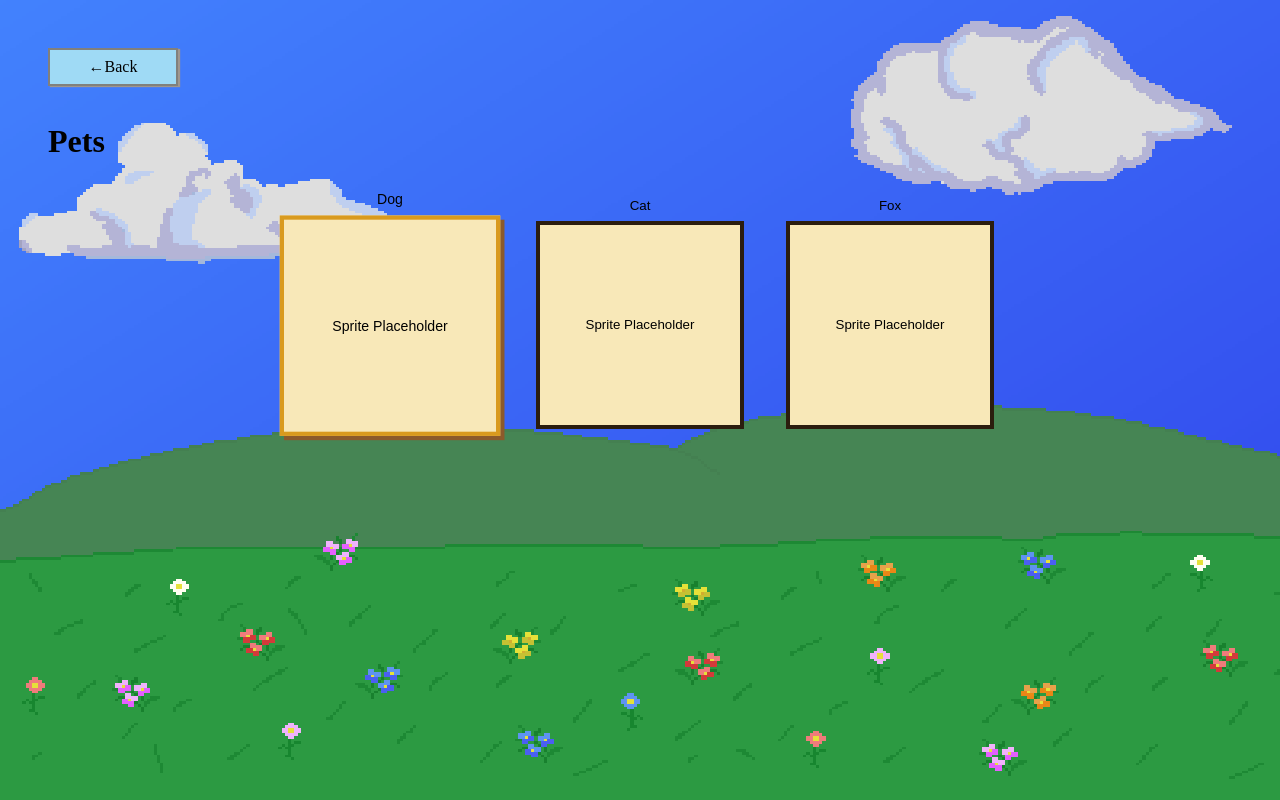
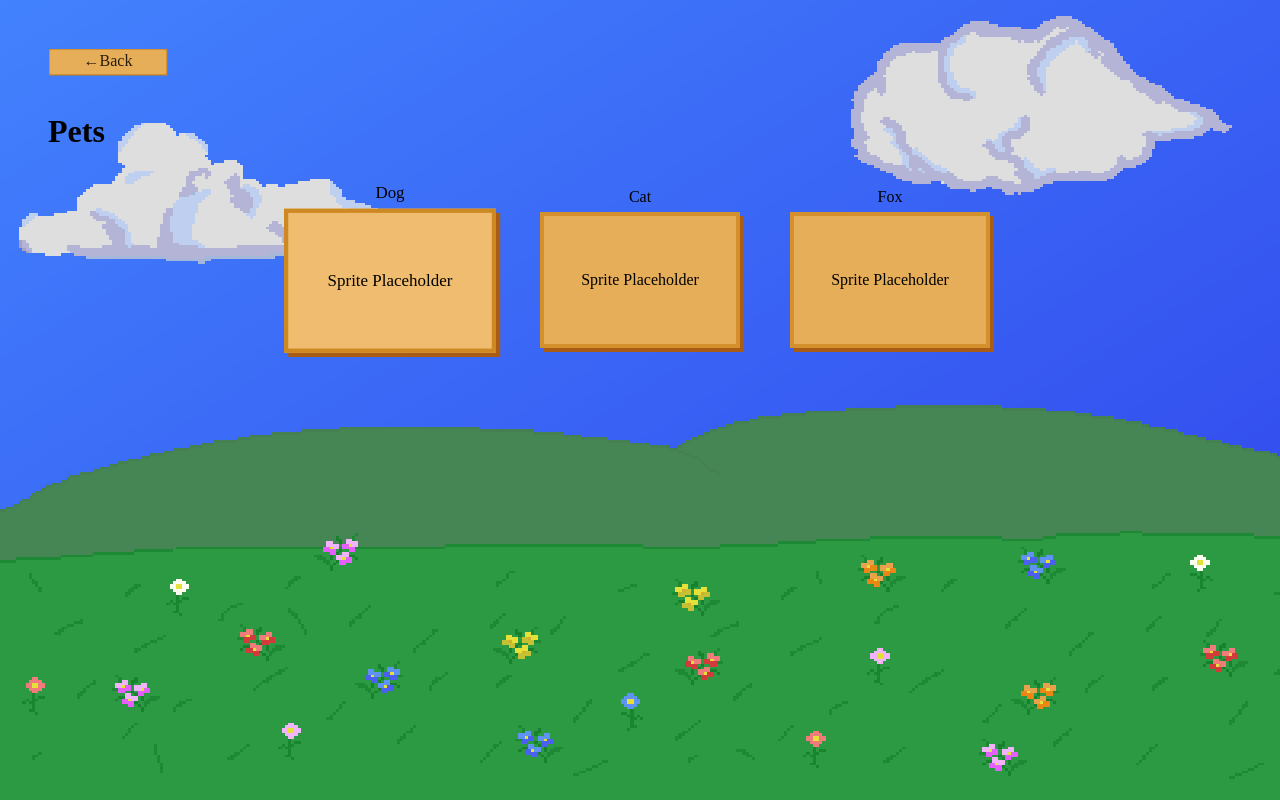
Before and after one commit to gtvincent2000/pet-overlay, a React (Vite) app: page /overlay#/home in a window 1280 px wide. Both pictures are taken after a click on the button "Change Pet". Built offline with nearby package versions, Linux system fonts and the light colour scheme.

Commit message:
Updated pet selection box styling

```diff
--- a/src/styles.css
+++ b/src/styles.css
@@ -23,6 +23,14 @@ html, body, #root {
   --text-primary: #2b1d0e;
 
   --selected-border: #d99a1e;
+
+  --pet-card-bg: #e6ae59;
+  --pet-card-hover-bg: #e6bc61;
+  --pet-card-selected-bg: #f0bc6f;
+
+  --pet-card-border: #d3902c;
+  --pet-card-selected-border: #ce8923;
+  --pet-card-shadow: #a85c15;
 }
 
 
@@ -109,25 +117,41 @@ canvas {
 /* Button Styles */
 
 .back-button {
-  background: var(--button-bg);
-  border: 2px solid var(--button-border);
-  box-shadow: 2px 1px 1px var(--button-shadow);
-  padding: 4px 8px;
-  padding-top: 1vh;
-  padding-bottom: 1vh;
+  width: 120px;
+  height: 28px;
+
+  border: none;
+  padding: 0;
+  background: transparent;
+
+  background-image: url("/assets/ui/menu-button-states.png");
+  background-repeat: no-repeat;
+  background-size: 360px 28px;
+  background-position: 0 0;
+
+  image-rendering: pixelated;
+
+  cursor: pointer;
+
+  display: flex;
+  align-items: center;
+  justify-content: center;
+
   font: inherit;
-  cursor: pointer;
-  width: clamp(80px, 11vw, 130px);
+  color: var(--text-primary);
 }
 
 .back-button:hover {
-  transform: translate(-1px, -1px);
-  box-shadow: 3px 3px 0 var(--button-shadow-hover);
+  background-position: -120px 0;
 }
 
 .back-button:active {
-  transform: translate(2px, 2px);
-  box-shadow: 1px 1px 0 var(--button-shadow-hover);
+  background-position: -240px 0;
+}
+
+.back-button-label {
+  pointer-events: none;
+  transform: translateY(-1px);
 }
 
 .pixel-button {
@@ -213,17 +237,21 @@ canvas {
 }
 
 .pet-card {
-  display: flex;
-  flex-direction: column;
-  align-items: center;
-  gap: 8px;
-
   background: transparent;
   border: none;
   box-shadow: none;
   padding: 0;
+  margin: 0;
 
+  font: inherit;
+  color: inherit;
   cursor: pointer;
+
+  display: flex;
+  flex-direction: column;
+  align-items: center;
+  gap: 6px;
+
   transition: transform 120ms ease;
 }
 
@@ -231,13 +259,17 @@ canvas {
   transform: scale(1.04);
 }
 
+.pet-card:hover .pet-card-box {
+  background: var(--pet-card-hover-bg);
+}
+
 .pet-card-selected {
   transform: scale(1.06);
 }
 
 .pet-card-selected .pet-card-box {
-  border-color: var(--selected-border);
-  box-shadow: 4px 4px 0 var(--panel-shadow);
+  background: var(--pet-card-selected-bg);
+  border-color: var(--pet-card-selected-border);
 }
 
 .pet-card-name {
@@ -246,15 +278,18 @@ canvas {
 }
 
 .pet-card-box {
-  width: 200px;
-  height: 200px;
+  width: 192px;
+  height: 128px;
 
-  border: 4px solid var(--panel-border);
-  background: var(--panel-bg);
+  background: var(--pet-card-bg);
+  border: 4px solid var(--pet-card-border);
+  box-shadow: 4px 4px 0 var(--pet-card-shadow);
 
   display: flex;
+  align-items: center;
   justify-content: center;
-  align-items: center;
+
+  image-rendering: pixelated;
 }
 
 .pet-grid {
--- a/src/ui/BackButton.tsx
+++ b/src/ui/BackButton.tsx
@@ -11,7 +11,7 @@ export default function BackButton({
 }: BackButtonProps) {
   return (
     <button className={`back-button ${className}`} onClick={onClick}>
-            {children}
+      <span className="back-button-label">{children}</span>
     </button>
-    )
+  );
 }
```
Lines whose indentation alone changed are shown as unchanged.
